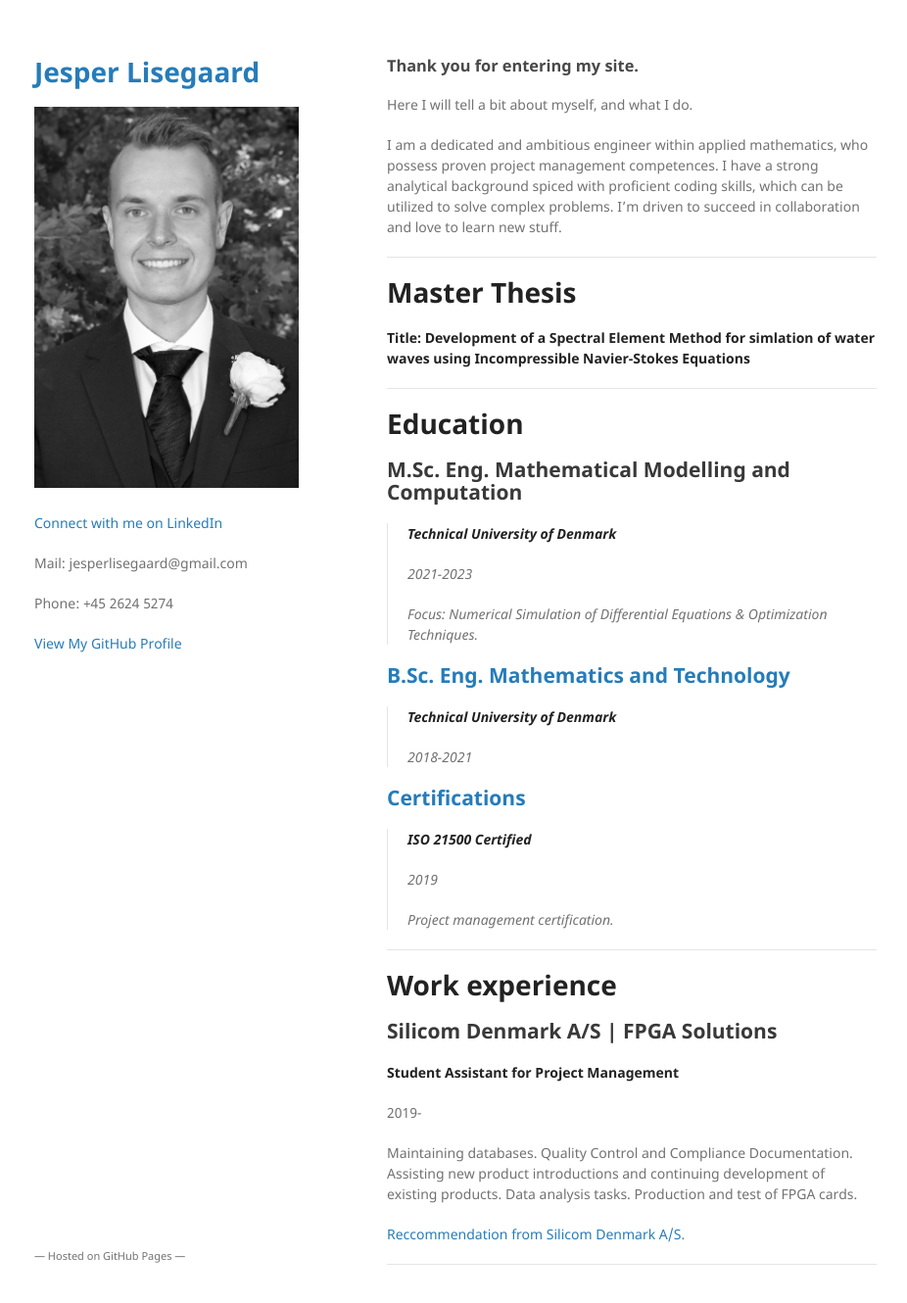
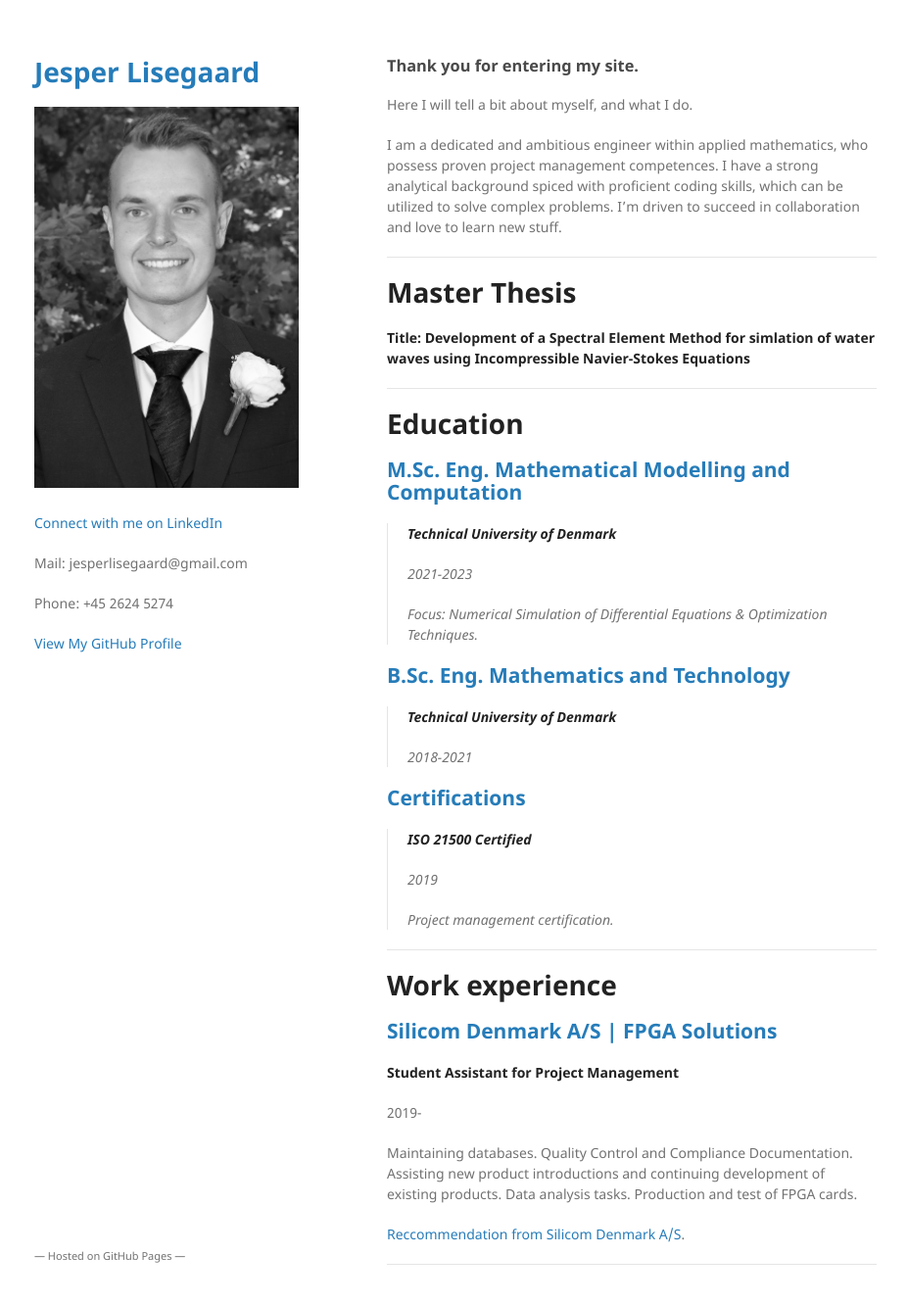
Before and after one commit to JLisegaard/jlisegaard.github.io, a Jekyll site: the page built from index.md, in a window 1280 px wide and 1361 px high. Shown: the top 1330 px of the window at 98% size, without its empty margins (175-1101 px from the left). Built offline with Jekyll 4.4.1, drawn with Linux system fonts in a browser that asks for light colours; our own code applies the rules of GitHub Pages for plain Markdown files.

```diff
--- a/index.md
+++ b/index.md
@@ -19,7 +19,7 @@ I am a dedicated and ambitious engineer within applied mathematics, who possess
 
 # Education
 
-## M.Sc. Eng. Mathematical Modelling and Computation
+## <a>M.Sc. Eng. Mathematical Modelling and Computation<a>
 
 > **Technical University of Denmark**
 >
@@ -47,7 +47,7 @@ I am a dedicated and ambitious engineer within applied mathematics, who possess
 
 # Work experience
 
-## Silicom Denmark A/S | FPGA Solutions
+## <a>Silicom Denmark A/S | FPGA Solutions<a>
 
 **Student Assistant for Project Management**
 
```
